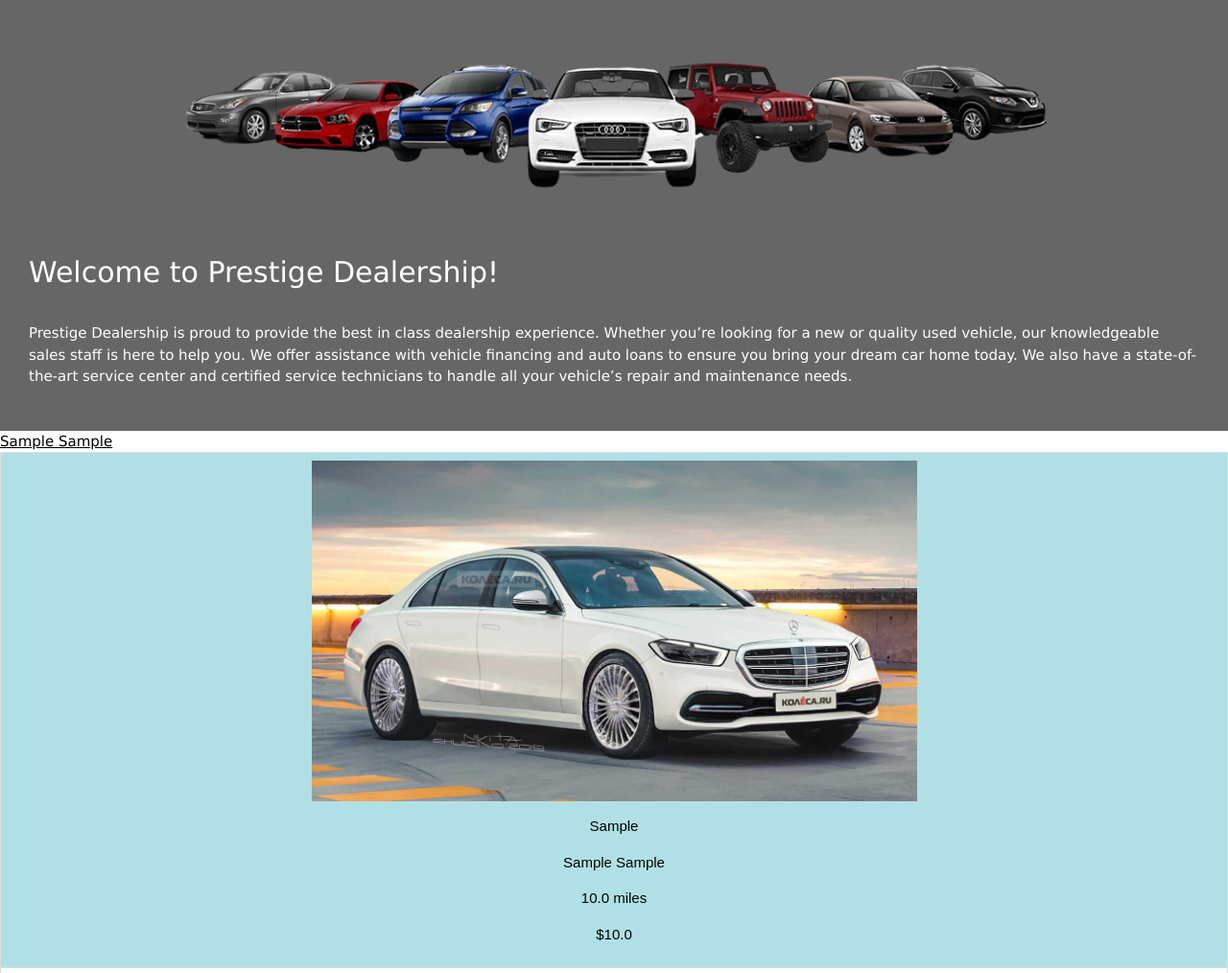
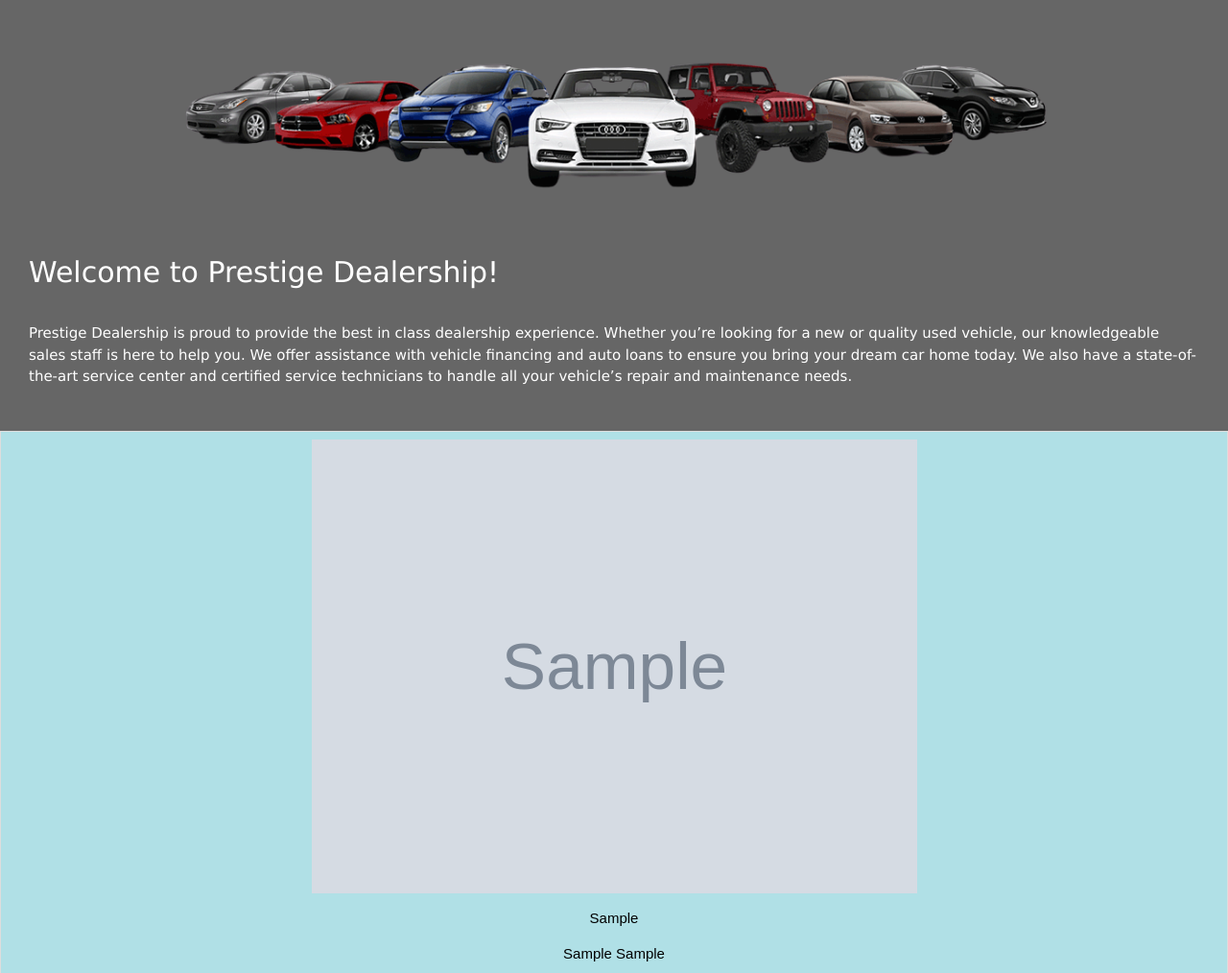
Before and after one commit to chizhevskym/PrestigeDealership, a Flask app: page / in a window 1280 px wide. Shown: the top 1014 px of the page at 96% size. Run offline with Flask 2, Linux system fonts and the light colour scheme; tables that the repository leaves empty hold one stand-in row (values such as "Sample post"); grey boxes marked "Sample" are stand-in pictures.

Commit message:
fe-photo-by-url

```diff
--- a/templates/home.html
+++ b/templates/home.html
@@ -61,59 +61,18 @@ img {
 <table>
   {% for vehicle in inventoryList %}
   <tr>
-    <a href={{ 'index?vin=' + vehicle.vin }}>{{ vehicle.make + " " + vehicle.model }}</a>
     <td style="background-color:powderblue;">
-    <img src="../static/sclass.jpg" alt="car photo" style="width:50%" >
+    <img src="{{vehicle.imageURL}}" alt="car photo" style="width:50%" >
     <div class="w3-container w3-center">
       <p>{{vehicle.year}}</p>
       <p>{{vehicle.make + " " + vehicle.model}}</p>
       <p>{{vehicle.mileage}} miles</p>
       <p>${{vehicle.price}}</p>
+      <a href={{ 'index?vin=' + vehicle.vin }}> <p>Schedule a Test Drive!</p></a>
     </div>
   </div></td>
   </tr>
   {% endfor %}
-  <tr>
-    <td>
-    <img src="img_snowtops.jpg" alt="car photo" style="width:50%">
-    <div class="w3-container w3-center">
-      <p>The Italian / Austrian Alps</p>
-    </div>
-  </div></td>
-  </tr>
-  <tr>
-    <td>
-    <img src="img_snowtops.jpg" alt="car photo" style="width:50%">
-    <div class="w3-container w3-center">
-      <p>The Italian / Austrian Alps</p>
-      <p> </p>
-    </div>
-  </div></td>
-  </tr>
-  <tr>
-    <td>
-    <img src="img_snowtops.jpg" alt="car photo" style="width:50%">
-    <div class="w3-container w3-center">
-      <p>The Italian / Austrian Alps</p>
-    </div>
-  </div></td>
-  </tr>
-  <tr>
-    <td>
-    <img src="img_snowtops.jpg" alt="car photo" style="width:50%">
-    <div class="w3-container w3-center">
-      <p>The Italian / Austrian Alps</p>
-    </div>
-  </div></td>
-  </tr>
-  <tr>
-    <td>
-    <img src="img_snowtops.jpg" alt="car photo" style="width:50%">
-    <div class="w3-container w3-center">
-      <p>The Italian / Austrian Alps</p>
-    </div>
-  </div></td>
-  </tr>
 </table>
 
 <footer>
```
